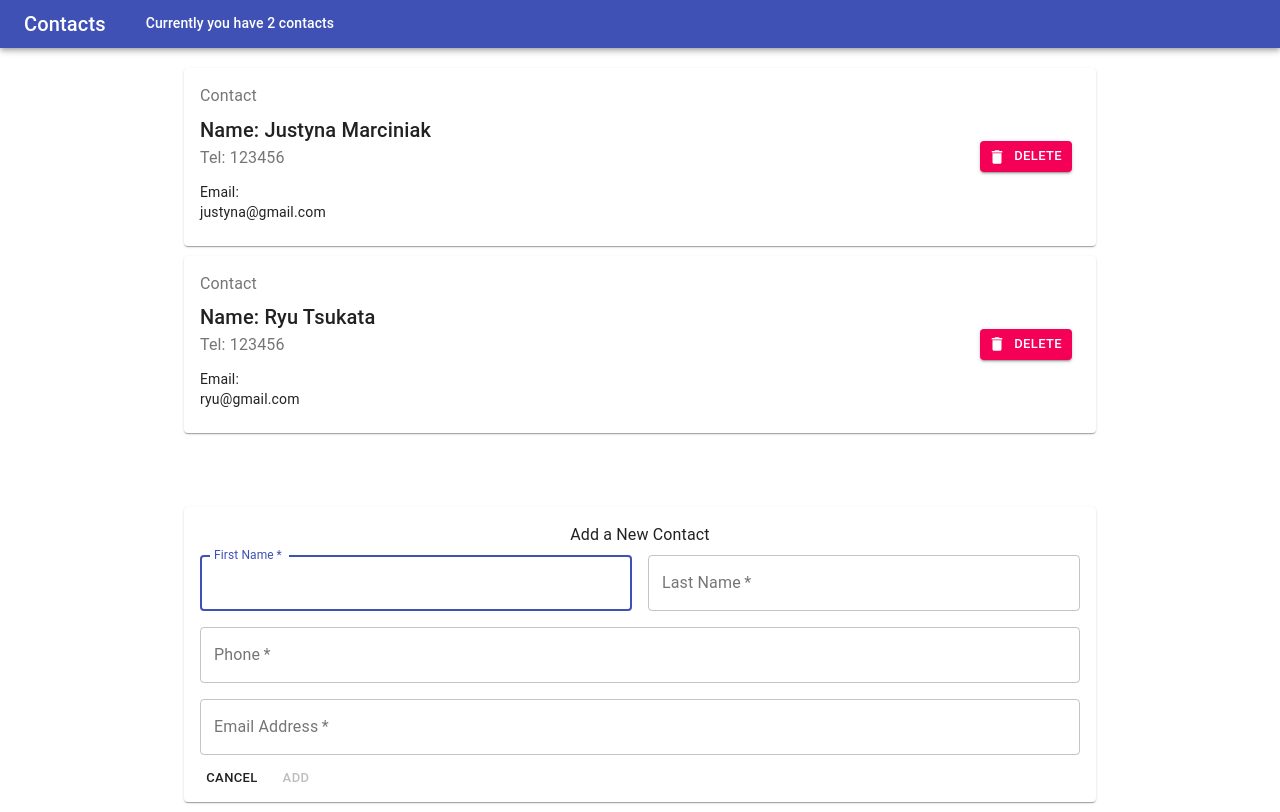
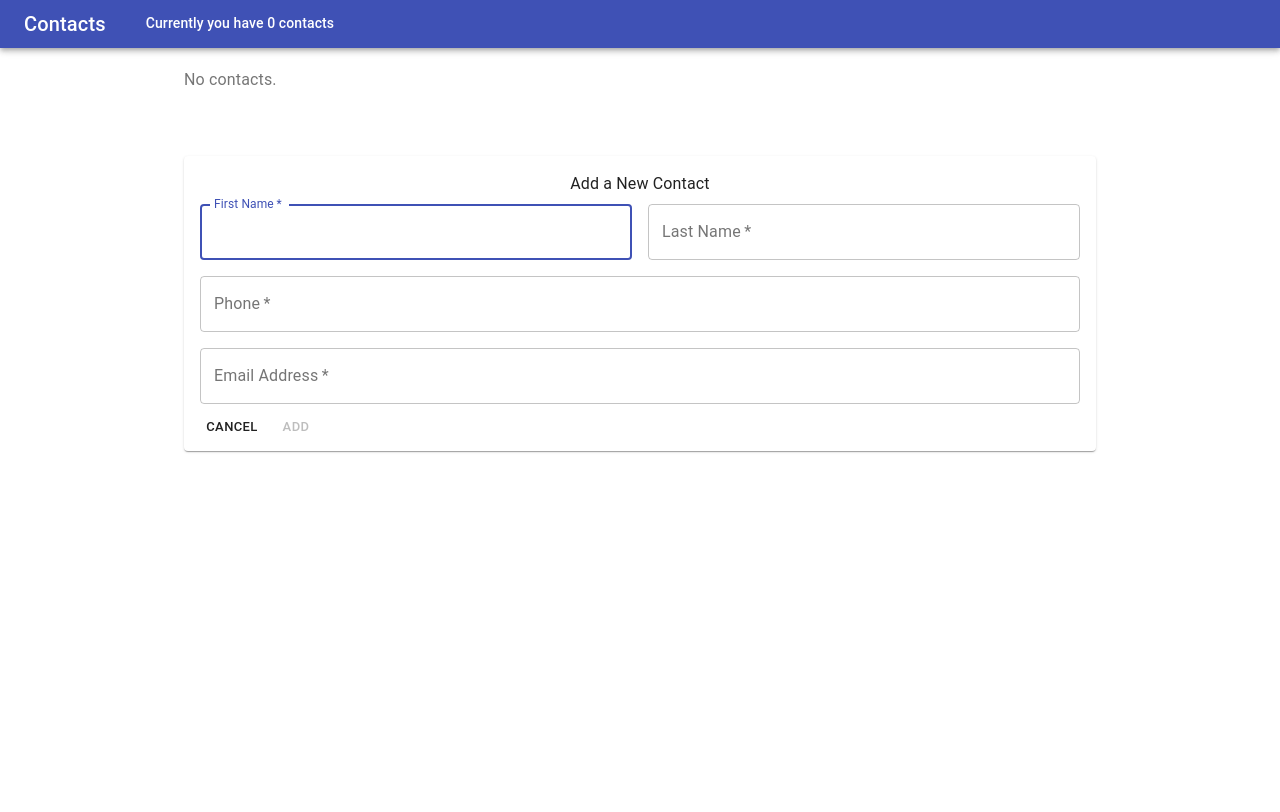
Before and after one commit to j45t7/contacts-react-context, a React (Create React App) app: page / in a window 1280 px wide. Built offline with nearby package versions, Linux system fonts and the light colour scheme.

Commit message:
add contact reducer

```diff
--- a/src/components/ContactDetails.js
+++ b/src/components/ContactDetails.js
@@ -60,7 +60,7 @@ const useStyles = makeStyles((theme) => ({
 }))
 
 const ContactDetails = ({ contact }) => {
-  const { removeContact } = useContext(ContactContext)
+  const { dispatch } = useContext(ContactContext)
   const classes = useStyles()
 
   return (
@@ -110,7 +110,9 @@ const ContactDetails = ({ contact }) => {
               color='secondary'
               startIcon={<DeleteIcon />}
               size='small'
-              onClick={() => removeContact(contact.id)}
+              onClick={() =>
+                dispatch({ type: 'REMOVE_CONTACT', id: contact.id })
+              }
             >
               Delete
             </Button>
--- a/src/components/ContactForm.js
+++ b/src/components/ContactForm.js
@@ -52,7 +52,7 @@ const useStyles = makeStyles((theme) => ({
 
 const ContactForm = (props) => {
   const classes = useStyles()
-  const { addContact } = useContext(ContactContext)
+  const { dispatch } = useContext(ContactContext)
   const [firstName, setFirstName] = useState('')
   const [lastName, setLastName] = useState('')
   const [phone, setPhone] = useState('')
@@ -63,7 +63,15 @@ const ContactForm = (props) => {
 
   const handleSubmit = (e) => {
     e.preventDefault()
-    addContact(firstName, lastName, phone, email)
+    dispatch({
+      type: 'ADD_CONTACT',
+      contact: {
+        firstName,
+        lastName,
+        phone,
+        email,
+      },
+    })
     setFirstName('')
     setLastName('')
     setPhone('')
--- a/src/contexts/ContactContext.js
+++ b/src/contexts/ContactContext.js
@@ -1,39 +1,29 @@
-import React, { createContext, useState } from 'react'
+import React, { createContext, useReducer } from 'react'
 import { v4 as uuidv4 } from 'uuid'
+import { ContactReducer } from '../reducers/ContactReducer'
 
 export const ContactContext = createContext()
 
 const ContactContextProvider = (props) => {
-  const [contacts, setContacts] = useState([
-    {
-      id: uuidv4(),
-      firstName: 'Justyna',
-      lastName: 'Marciniak',
-      phone: '123456',
-      email: 'justyna@gmail.com',
-    },
-    {
-      id: uuidv4(),
-      firstName: 'Ryu',
-      lastName: 'Tsukata',
-      phone: '123456',
-      email: 'ryu@gmail.com',
-    },
+  const [contacts, dispatch] = useReducer(ContactReducer, [
+    // {
+    //   id: uuidv4(),
+    //   firstName: 'Justyna',
+    //   lastName: 'Marciniak',
+    //   phone: '123456',
+    //   email: 'justyna@gmail.com',
+    // },
+    // {
+    //   id: uuidv4(),
+    //   firstName: 'Ryu',
+    //   lastName: 'Tsukata',
+    //   phone: '123456',
+    //   email: 'ryu@gmail.com',
+    // },
   ])
 
-  const addContact = (firstName, lastName, phone, email) => {
-    setContacts([
-      ...contacts,
-      { firstName, lastName, phone, email, id: uuidv4() },
-    ])
-  }
-
-  const removeContact = (id) => {
-    setContacts(contacts.filter((contact) => contact.id !== id))
-  }
-
   return (
-    <ContactContext.Provider value={{ contacts, addContact, removeContact }}>
+    <ContactContext.Provider value={{ contacts, dispatch }}>
       {props.children}
     </ContactContext.Provider>
   )
```
